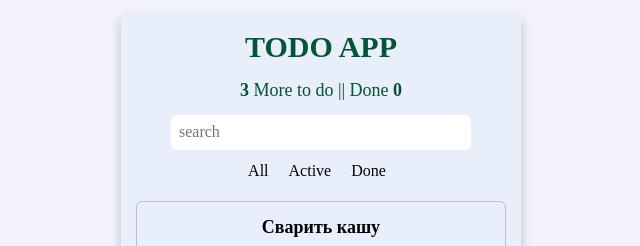
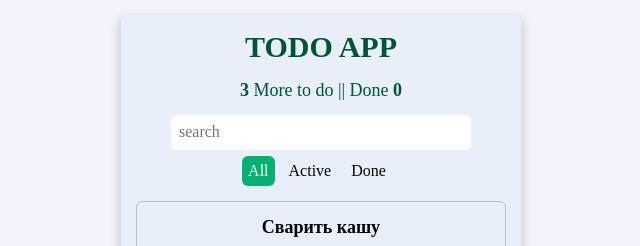
Before and after one commit to ferolux/todo-app, a React (Create React App) app: page / in a window 1280 px wide. Shown: the top 246 px of the page, without its empty margins (319-959 px from the left). Built offline with nearby package versions, Linux system fonts and the light colour scheme.

Commit message:
Заменил id активного фильтра на 1

```diff
--- a/src/components/App/App.js
+++ b/src/components/App/App.js
@@ -12,7 +12,7 @@ class App extends React.Component {
     state = {
         inputAddValue: "",
         inputSearchValue: "",
-        filterId: null,
+        filterId: 1,
         todoData: [
             {
                 id: 1,
@@ -101,7 +101,7 @@ class App extends React.Component {
             return {
                 ...state,
                 inputAddValue: "",
-                filterId: null,
+                filterId: 1,
                 inputSearchValue: "",
                 todoData: [
                     ...this.state.todoData,
@@ -147,9 +147,6 @@ class App extends React.Component {
 
 
     render() {
-
-        console.log(this.state)
-
         const {todoData, inputAddValue, inputSearchValue, filterId} = this.state;
         const todoCount = this.updateTodoCount();
         const doneCount = this.updateDoneCount();
@@ -162,7 +159,7 @@ class App extends React.Component {
                 <div className="app__top-panel">
                     <div className="top-panel">
                         <SearchPanel changeInput={this.changeInput}/>
-                        <ItemStatusFilter changeTodoFilter={this.changeTodoFilter}/>
+                        <ItemStatusFilter changeTodoFilter={this.changeTodoFilter} filterId={filterId}/>
                     </div>
                 </div>
                 <TodoList todoData={todosVisible} updateStatus={this.updateStatus}/>
```
